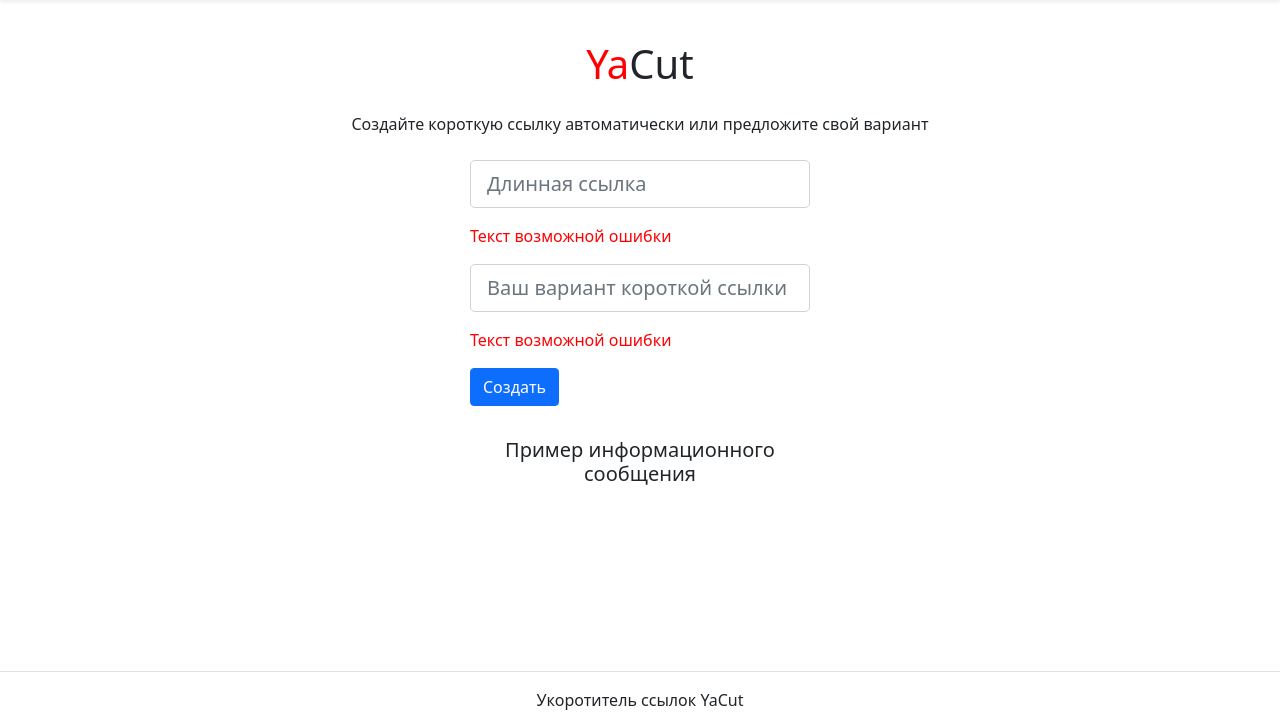
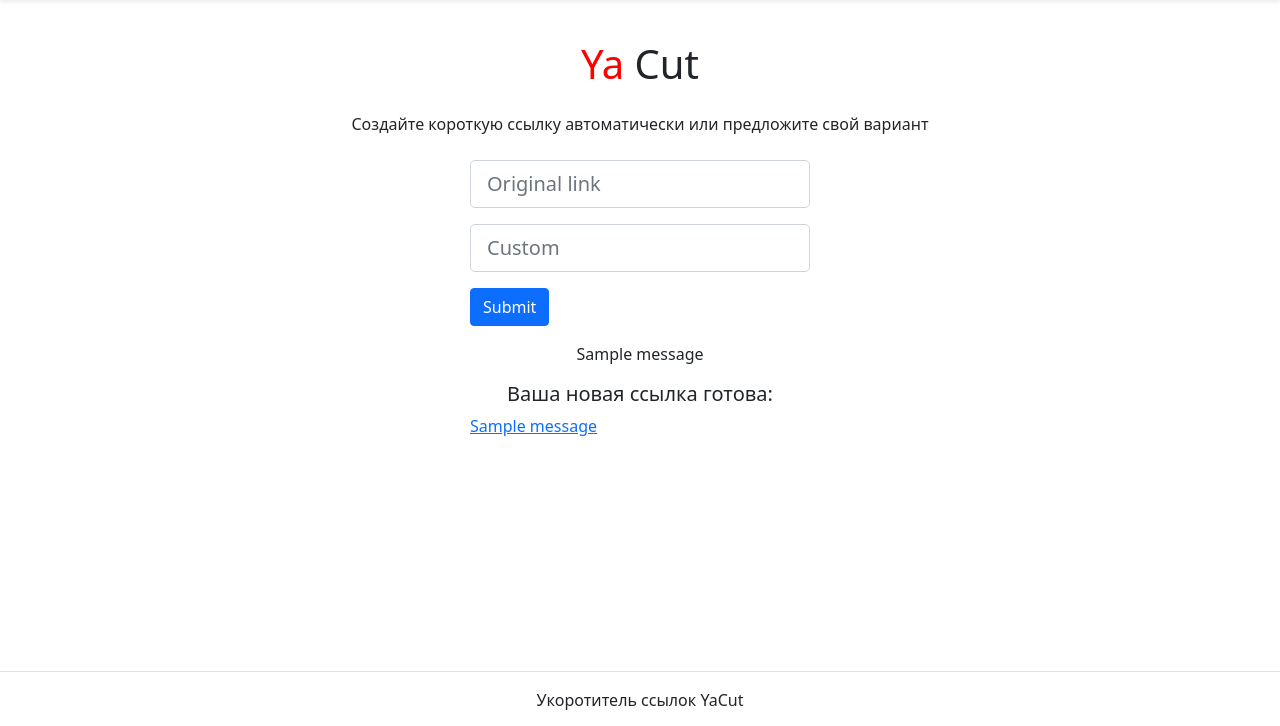
Before and after one commit to simatheone/yacut, a Python web app: template yacut/templates/index.html in a window 1280 px wide. Shown: the part 56-782 px from the top of the page. Run offline with Jinja, Linux system fonts and the light colour scheme; the template is opened without the code that fills it, so the values that code supplies are empty, except form fields; one stand-in notice (Sample message) is shown; form fields are guessed from the names that the template uses; some libraries are stand-ins or nearby versions.

Commit message:
Refactor index page

```diff
--- a/yacut/templates/index.html
+++ b/yacut/templates/index.html
@@ -1,96 +1,76 @@
-<!DOCTYPE html>
-<html lang="ru">
-
-<head>
-  <meta charset="utf-8">
-  <meta name="viewport" content="width=device-width, initial-scale=1">
-  <link rel="icon" href="img/fav/fav.ico" type="image">
-  <link rel="apple-touch-icon" sizes="180x180" href="img/fav/apple-touch-icon.png">
-  <link rel="icon" type="image/png" sizes="32x32" href="img/fav/favicon-32x32.png">
-  <link rel="icon" type="image/png" sizes="16x16" href="img/fav/favicon-16x16.png">
-  <link rel="stylesheet" href="css/bootstrap.min.css">
-  <title>YaCut - укоротитель ссылок</title>
-</head>
-
-<body>
-  <header class="pb-5">
-    <nav class="navbar navbar-expand-lg navbar-light bg-light fixed-top shadow-sm">
-      <div class="container">
-        <div class="navbar-toggler" type="button" data-toggle="collapse" data-target="#navbarNav"
-          aria-controls="navbarNav" aria-expanded="false" aria-label="Toggle navigation">
-          <span class="navbar-toggler-icon"></span>
-        </div>
-        <div class="collapse navbar-collapse" id="navbarNav">
-          <ul class="nav nav-pills">
-            <li class="nav-item">
-              <a class="nav-link" href="">
-                Главная
-              </a>
-            </li>
-          </ul>
-        </div>
-
-      </div>
-    </nav>
-  </header>
-
+{% extends "base.html" %}
+{% block content %}
   <main>
     <section class="container my-5 px-4">
-      <h1 class="text-center"><span style="color:red">Ya</span>Cut</h1>
+      <h1 class="text-center">
+        <span style="color:red">Ya</span>
+        Cut
+      </h1>
       <p class="text-center my-4">
         Создайте короткую ссылку автоматически или предложите свой вариант
       </p>
-
       <div class="container">
         <div class="row my-3">
           <div class="col-sm">
           </div>
           <div class="col-sm">
-            <form>
-              <div>
-                <div>
-                  <input type="text" class="form-control form-control-lg py-2 mb-3" id="form-title" name=""
-                    placeholder="Длинная ссылка">
-                  <p><span style="color:red">Текст возможной ошибки</span></p>
-                </div>
-                <div>
-                  <input type="url" class="form-control form-control-lg py-2 mb-3" id="form-link" name=""
-                    placeholder="Ваш вариант короткой ссылки">
-                  <p><span style="color:red">Текст возможной ошибки</span></p>
-                </div>
-
-                <input type="submit" class="btn btn-primary" value="Создать">
-              </div>
+            <form method="POST" novalidate>
+              {{ form.csrf_token }}
+              {{ form.original_link(class="form-control form-control-lg py-2 mb-3", placeholder=form.original_link.label.text) }}
+              <p>
+                {% if form.original_link.errors %}
+                  {% for error in errors %}
+                    <span style="color:red">{{ error }}</span>
+                  {% endfor %}
+                {% endif %}
+              </p>
+              {{ form.custom_id(class="form-control form-control-lg py-2 mb-3", placeholder=form.custom_id.label.text) }}
+              <p>
+                {% if form.custom_id.errors %}
+                  {% for error in errors %}
+                    <span style="color:red">{{ error }}</span>
+                  {% endfor %}
+                {% endif %}
+              </p>
+              {{ form.submit(class="btn btn-primary")}}
             </form>
           </div>
           <div class="col-sm">
           </div>
         </div>
       </div>
-
       <div class="container">
-        <div class="row ">
+        <div class="row">
           <div class="col-sm">
           </div>
           <div class="col-sm">
             <p class="text-center">
-            <h5 class="text-center">Пример информационного сообщения</h5>
+              {% with  messages = get_flashed_messages(category_filter=["rejected"]) %}
+                {% if messages %}
+                  {% for message in messages %}
+                    {{ message }}
+                  {% endfor %}
+                {% endif %}
+              {% endwith %}
+
+              {% with  messages = get_flashed_messages(category_filter=["complete_link"]) %}
+                {% if messages %}
+                  <h5 class="text-center">
+                    Ваша новая ссылка готова:
+                  </h5>
+                  {% for message in messages %}
+                    <a href="{{ message }}">
+                      {{ message }}
+                    </a>
+                  {% endfor %}
+                {% endif %}
+              {% endwith %}
             </p>
           </div>
           <div class="col-sm">
           </div>
         </div>
       </div>
-
     </section>
   </main>
-  <footer class="fixed-bottom border-top text-center py-3">
-    <p>Укоротитель ссылок YaCut</p>
-  </footer>
-</body>
-<script src="https://code.jquery.com/jquery-3.2.1.slim.min.js"
-  integrity="sha384-KJ3o2DKtIkvYIK3UENzmM7KCkRr/rE9/Qpg6aAZGJwFDMVNA/GpGFF93hXpG5KkN" crossorigin="anonymous"></script>
-<script src="https://maxcdn.bootstrapcdn.com/bootstrap/4.0.0/js/bootstrap.min.js"
-  integrity="sha384-JZR6Spejh4U02d8jOt6vLEHfe/JQGiRRSQQxSfFWpi1MquVdAyjUar5+76PVCmYl" crossorigin="anonymous"></script>
-
-</html>
+{% endblock content %}
```
